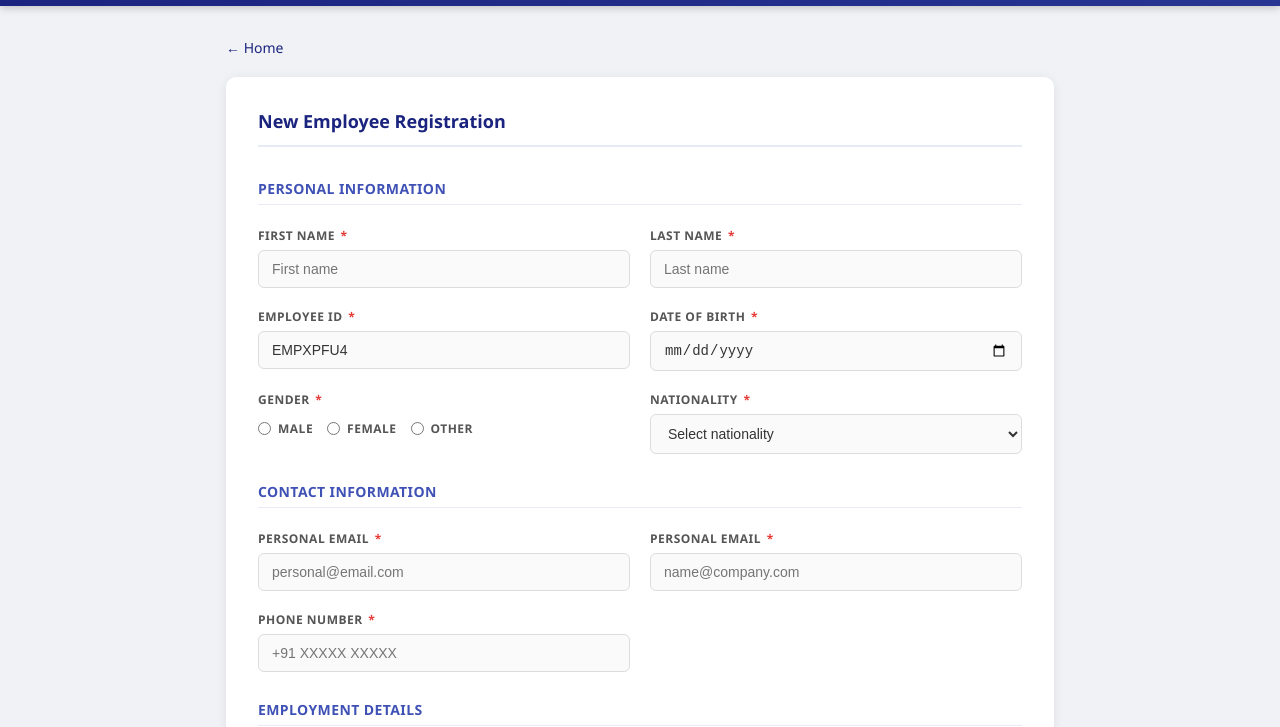
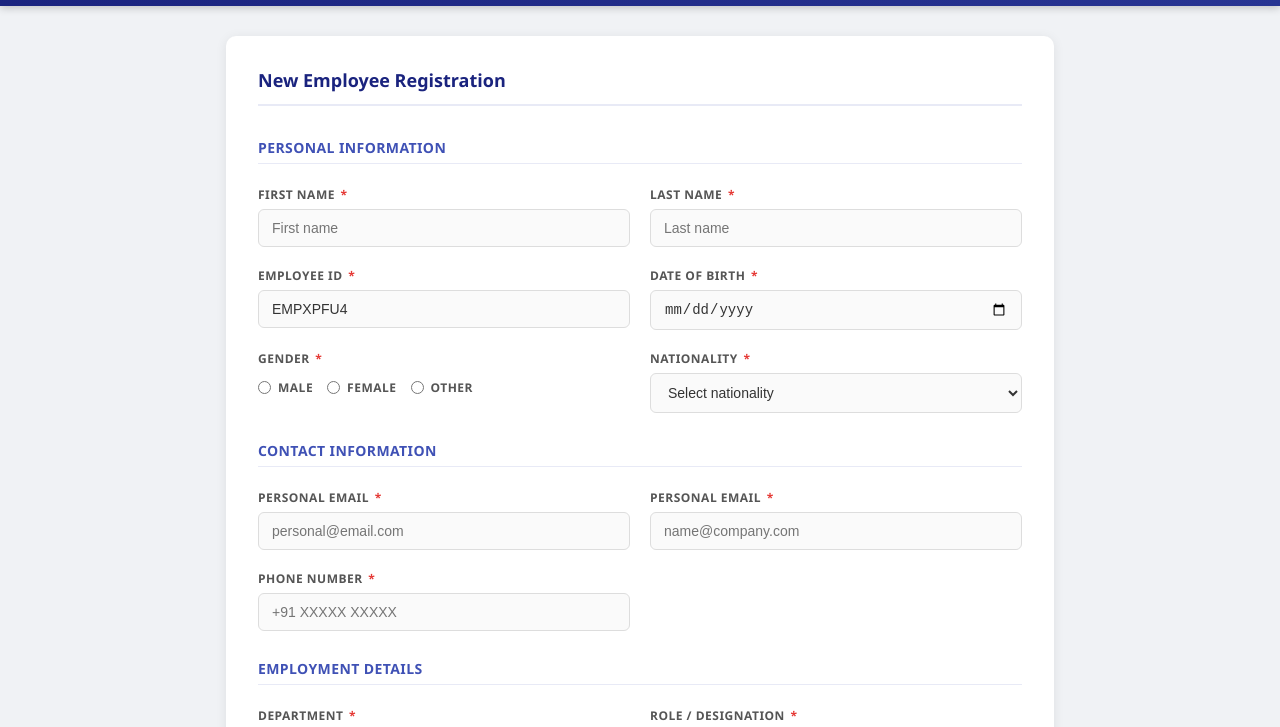
Before and after one commit to harsham1998/ui-buggy-app, a website: page pages/04-hr.html in a window 1280 px wide. Shown: the part 66-793 px from the top of the page. Drawn offline with Linux system fonts and the light colour scheme.

Commit message:
remove home button from all pages

```diff
--- a/pages/04-hr.html
+++ b/pages/04-hr.html
@@ -19,7 +19,7 @@
 </header>
 
 <div class="container">
-  <a href="../index.html" class="back-link">← Home</a>
+
   <div class="card">
     <div class="card-title">New Employee Registration</div>
     <form id="hrForm">
```
Also changed, not shown: pages/01-hospital.html (+1 -1 lines), pages/02-hotel.html (+1 -1 lines), pages/03-ecommerce.html (+1 -1 lines), pages/05-flight.html (+1 -1 lines), pages/06-restaurant.html (+1 -1 lines), pages/07-school.html (+1 -1 lines), pages/08-banking.html (+1 -1 lines), pages/09-realestate.html (+1 -1 lines), pages/10-event.html (+1 -1 lines).
